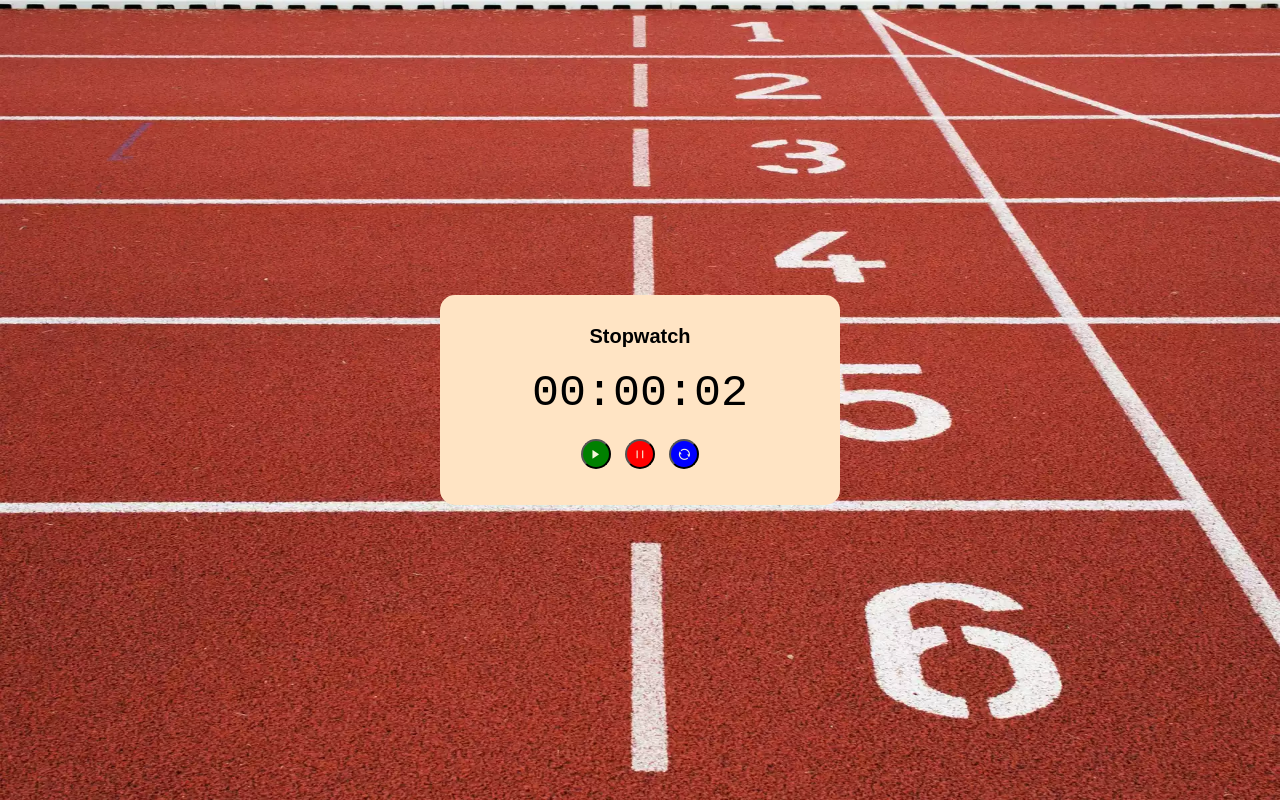
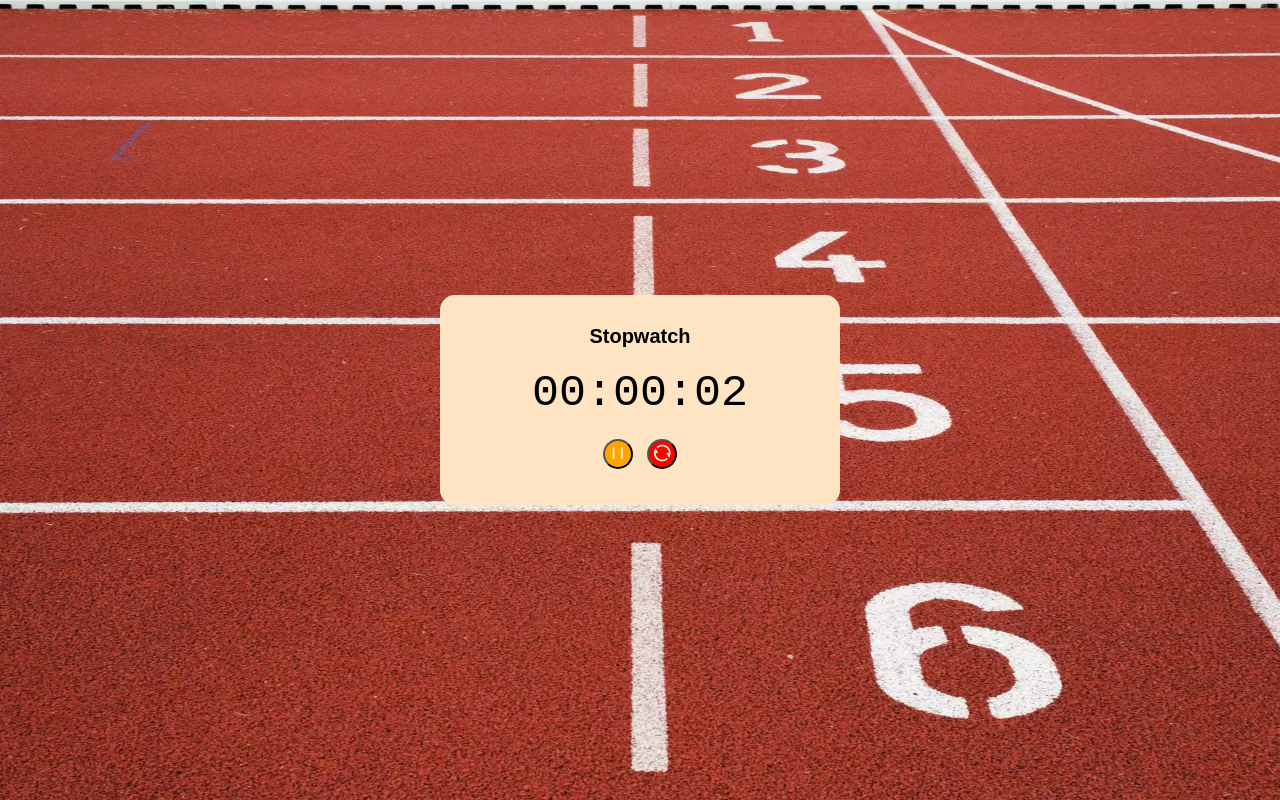
Before and after one commit to ameliapham/DOM-stopwatch, a website built with Vite: page index.html in a window 1280 px wide. Both pictures are taken after a click on the button 595 px from the left and 454 px from the top of the page. Built offline with nearby package versions, Linux system fonts and the light colour scheme.

Commit message:
Merge start button and pause button

```diff
--- a/index.html
+++ b/index.html
@@ -13,14 +13,14 @@
             <span class="time-segment">00</span>:<span class="time-segment">00</span>:<span class="time-segment">00</span>
         </div>
         <div class="buttons">
-            <button id="startBtn">
-                <i class="ri-play-fill"></i>
+            <button id="startBtn" class="start">
+                <i class="ri-play-fill ri-xl"></i>
             </button>
-            <button id="pauseBtn">
+            <!--<button id="pauseBtn">
                 <i class="ri-pause-line"></i>
-            </button>
+            </button>-->
             <button id="resetBtn">
-                <i class="ri-refresh-line"></i>
+                <i class="ri-refresh-line ri-xl"></i>
             </button>
         </div>
     </div>
--- a/script.js
+++ b/script.js
@@ -52,19 +52,28 @@ const stopWatch = () => {
 
 // window.setInterval(stopWatch, 1000)
 
-// Variables for set Internal & timerstatus
+// Variables for set Internal
 let timerInterval = null
 
 startBtn.addEventListener('click', () => {
     if (timerInterval === null) {
         timerInterval = setInterval(stopWatch, 1000)
+        startBtn.classList.remove('start')
+        startBtn.classList.add('pause')
+        startBtn.innerHTML = '<i class="ri-pause-line ri-xl"></i>'
+    } else {
+        clearInterval(timerInterval)
+        startBtn.classList.remove('pause')
+        startBtn.classList.add('start')
+        startBtn.innerHTML = '<i class="ri-play-fill ri-xl"></i>'
+        timerInterval = null
     }
 })
 
-pauseBtn.addEventListener('click', () => {
+/*pauseBtn.addEventListener('click', () => {
     clearInterval(timerInterval)
     timerInterval = null
-})
+})*/
 
 resetBtn.addEventListener('click', () => {
     clearInterval(timerInterval)
@@ -73,4 +82,7 @@ resetBtn.addEventListener('click', () => {
     minutes = 0
     hours = 0
     document.getElementById('timer').innerText = "00:00:00";
+    startBtn.classList.remove('pause')
+    startBtn.classList.add('start')
+    startBtn.innerHTML = '<i class="ri-play-fill ri-xl"></i>'
 })
--- a/style.css
+++ b/style.css
@@ -53,14 +53,19 @@ button:last-child{
     margin-right: 0;
 }
 
-#startBtn{
+i {
+    display: flex;
+    justify-content: center;
+}
+
+button.start{
     background-color: green;
 }
 
-#pauseBtn{
-    background-color: red;
+button.pause{
+    background-color: orange;
 }
 
 #resetBtn{
-    background-color: blue;
+    background-color: red;
 }
```
